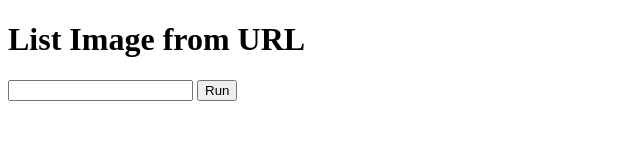
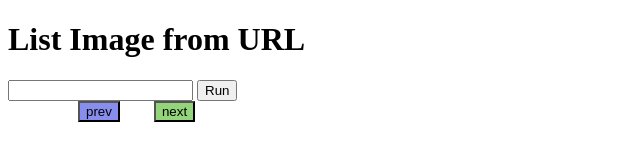
Before and after one commit to Aash417/e4-theDarkProject, a plain HTML site: page index.html in a window 1280 px wide. Shown: the whole page, without its empty margins (0-640 px from the left). Drawn offline with Linux system fonts and the light colour scheme.

Commit message:
all imagges aat once

```diff
--- a/index.html
+++ b/index.html
@@ -6,7 +6,7 @@
     <meta name="viewport" content="width=device-width, initial-scale=1" />
     <meta name="apple-mobile-web-app-capable" content="yes">
     <title>Download Image from URL using fetch</title>
-  <link rel="stylesheet" href="style.css">
+    <link rel="stylesheet" href="style.css">
 </head>
 
 <body>
@@ -18,7 +18,10 @@
     <div class="area">
         <!-- <div> <img class="img" src="" alt="no image.!"></div> -->
     </div>
-
+    <div>
+        <button class='pagePrev'>prev</button>
+        <button class='pageNext'>next</button>
+    </div>
     <script src="script.js"></script>
 </body>
 
--- a/script.js
+++ b/script.js
@@ -1,4 +1,4 @@
-const x = 20;
+let x;
 let str = '';
 let linksArr = [];
 document.querySelector('#downloadImage').addEventListener('click', () => {
@@ -11,6 +11,7 @@ document.querySelector('#downloadImage').addEventListener('click', () => {
 function extractLink(link) {
   const originalLink = link;
   const imageCount = originalLink.slice(-8, -4);
+  x = imageCount;
   //   console.log('total images : ' + imageCount);
   for (let i = 1; i < x + 1; i++) {
     if (i < 10) {
@@ -49,3 +50,5 @@ const generateMarkup = function (image) {
           </div>`;
   area.insertAdjacentHTML('beforeend', markup);
 };
+
+function navigate() {}
--- a/style.css
+++ b/style.css
@@ -1,10 +1,17 @@
 .img {
+  max-width: 100%;
+  height: auto;
+}
 
-    max-width: 100%;
-    height: auto;
-/*
-    display: block;
-    margin-left: auto;
-    margin-right: auto;
-   */
+.pagePrev {
+  position: relative;
+  left: 70px;
+  /* top: 20px; */
+  background-color: rgb(135, 142, 238);
 }
+.pageNext {
+  position: relative;
+  left: 100px;
+  /* top: 20px; */
+  background-color: rgb(148, 212, 123);
+}
```
